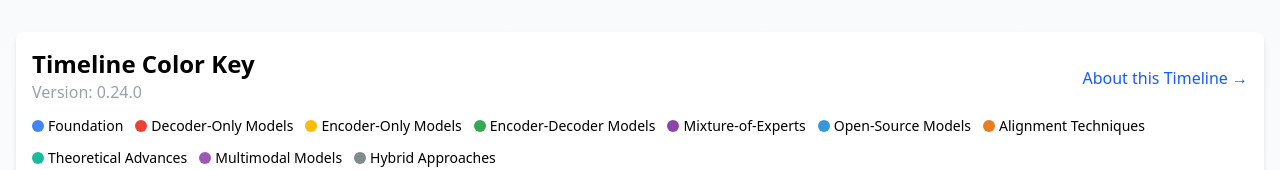
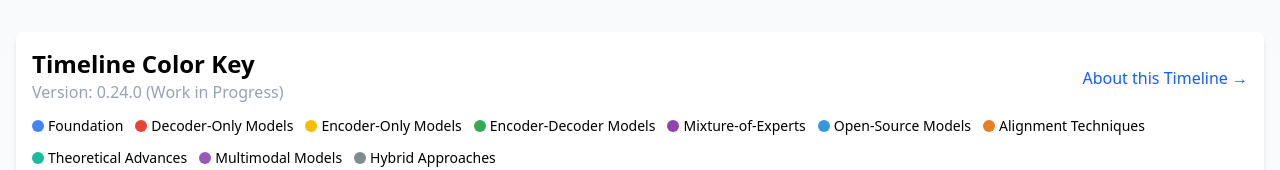
Before and after one commit to Michaelgathara/llm-timeline, a Next.js app: page / in a window 1280 px wide. Shown: the top 170 px of the page. Built offline with nearby package versions, Linux system fonts and the light colour scheme.

Commit message:
versioning work in progress statement

```diff
--- a/src/components/Timeline.tsx
+++ b/src/components/Timeline.tsx
@@ -197,7 +197,7 @@ const Timeline: React.FC = () => {
         <div className="flex justify-between items-center mb-2">
           <div className='flex flex-col items-left mb-1'>
             <h2 className="text-2xl font-bold">Timeline Color Key</h2>
-            <p className='text-gray-400'>Version: 0.24.0</p>
+            <p className='text-gray-400'>Version: 0.24.0 (Work in Progress)</p>
           </div>
           <Link href="/about" className="text-blue-600 hover:text-blue-800 transition">
             About this Timeline &rarr;
```
